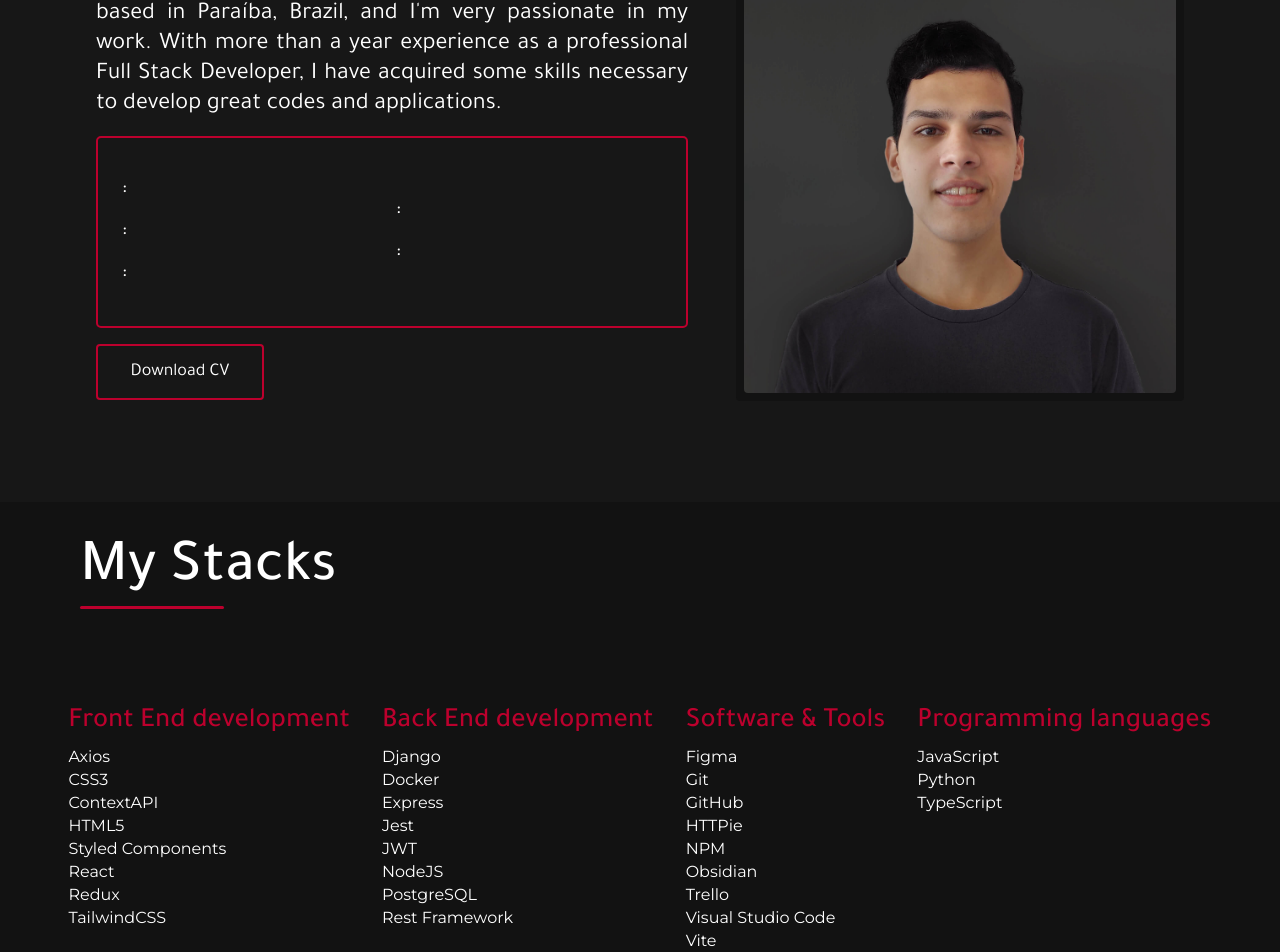
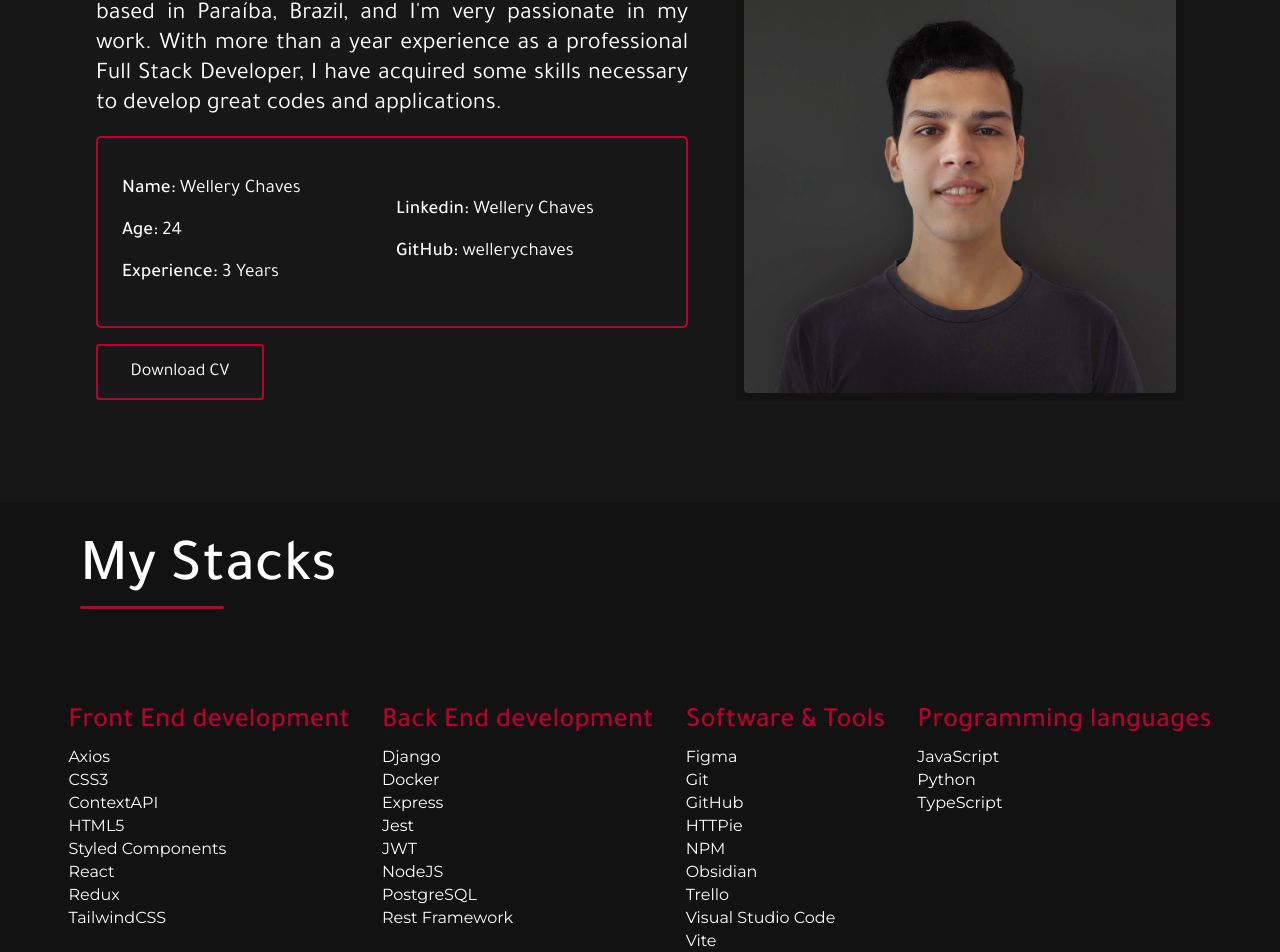
Before and after one commit to wellerychaves/wellery-portfolio, a React (Vite) app: page / in a window 1280 px wide. Shown: the part 1002-1954 px from the top of the page. Built offline with nearby package versions, Linux system fonts and the light colour scheme; a web font is replaced by a local one.

Commit message:
feat(info): add typing to the provider

```diff
--- a/src/providers/infos/index.tsx
+++ b/src/providers/infos/index.tsx
@@ -5,24 +5,24 @@ type ProviderProps = {
 	children: React.ReactNode;
 };
 
-type InfosItem = {
-	Name?: string;
-	Age?: string;
-	Experience?: string;
+export type Info = {
+	label: string;
+	value: string;
 };
 
-type InfosItem2 = {
-	Linkedin?: string;
-	GitHub?: string;
-	Phone?: string;
-};
-
-type Infos = { infos: InfosItem[]; infos2: InfosItem2[] };
+type Infos = { infos: Info[]; infos2: Info[] };
 
 export const InfosContext = createContext<Infos>({ infos: [], infos2: [] });
 
 export const InfosProvider = ({ children }: ProviderProps) => {
-	const infos = [{ Name: "Wellery Chaves" }, { Age: "24" }, { Experience: "3 Years" }];
-	const infos2 = [{ Linkedin: "Wellery Chaves" }, { GitHub: "wellerychaves" }];
+	const infos: Info[] = [
+		{ label: "Name", value: "Wellery Chaves" },
+		{ label: "Age", value: "24" },
+		{ label: "Experience", value: "3 Years" }
+	];
+	const infos2: Info[] = [
+		{ label: "Linkedin", value: "Wellery Chaves" },
+		{ label: "GitHub", value: "wellerychaves" }
+	];
 	return <InfosContext.Provider value={{ infos, infos2 }}>{children}</InfosContext.Provider>;
 };
```
